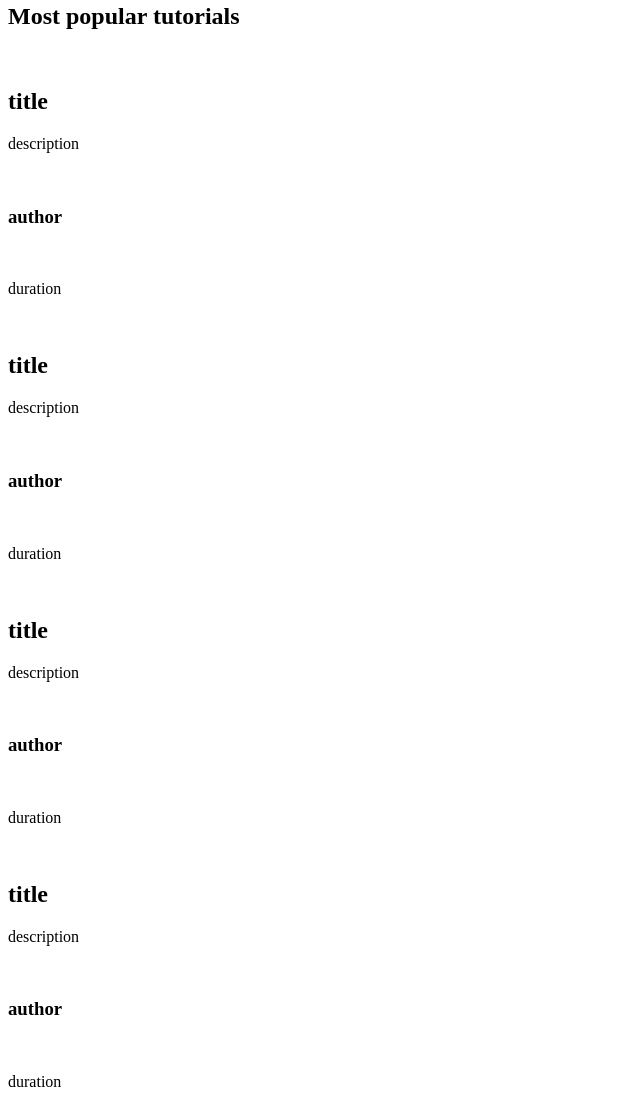
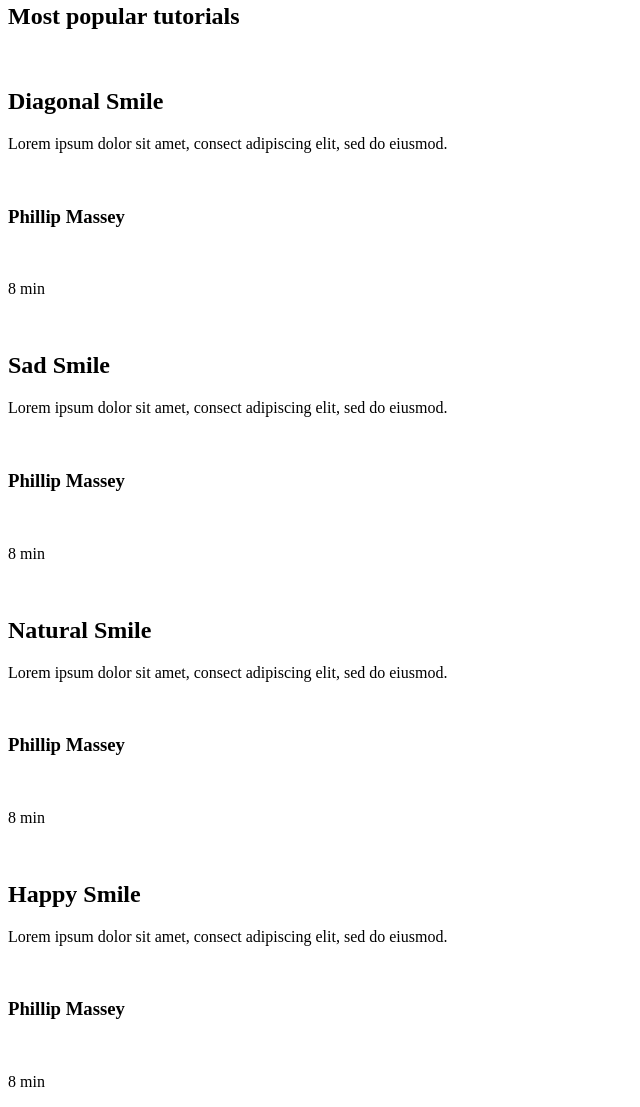
Before and after one commit to Zytronium/atlas-web-development, a plain HTML site: page html_advanced/index.html in a window 1280 px wide. Shown: the part 815-1922 px from the top of the page, without its empty margins (0-640 px from the left). Drawn offline with Linux system fonts and the light colour scheme.

Commit message:
Filled in the text for the videos section

```diff
--- a/html_advanced/index.html
+++ b/html_advanced/index.html
@@ -76,12 +76,12 @@
         <div>
             <div>
                 <img src="" alt="">
-                <h2 class="title">title</h2>
-                <p>description</p>
+                <h2 class="title">Diagonal Smile</h2>
+                <p>Lorem ipsum dolor sit amet, consect adipiscing elit, sed do eiusmod.</p>
                 <!-- Author Information -->
                 <div>
                     <img src="" alt="">
-                    <h3 class="title">author</h3>
+                    <h3 class="title">Phillip Massey</h3>
                 </div>
                 <!-- Rating -->
                 <div>
@@ -93,18 +93,18 @@
                         <img src="" alt="">
                         <img src="" alt="">
                     </div>
-                    <p>duration</p>
+                    <p>8 min</p>
                 </div>
             </div>
 
             <div>
                 <img src="" alt="">
-                <h2 class="title">title</h2>
-                <p>description</p>
+                <h2 class="title">Sad Smile</h2>
+                <p>Lorem ipsum dolor sit amet, consect adipiscing elit, sed do eiusmod.</p>
                 <!-- Author Information -->
                 <div>
                     <img src="" alt="">
-                    <h3 class="title">author</h3>
+                    <h3 class="title">Phillip Massey</h3>
                 </div>
                 <!-- Rating -->
                 <div>
@@ -116,18 +116,18 @@
                         <img src="" alt="">
                         <img src="" alt="">
                     </div>
-                    <p>duration</p>
+                    <p>8 min</p>
                 </div>
             </div>
 
             <div>
                 <img src="" alt="">
-                <h2 class="title">title</h2>
-                <p>description</p>
+                <h2 class="title">Natural Smile</h2>
+                <p>Lorem ipsum dolor sit amet, consect adipiscing elit, sed do eiusmod.</p>
                 <!-- Author Information -->
                 <div>
                     <img src="" alt="">
-                    <h3 class="title">author</h3>
+                    <h3 class="title">Phillip Massey</h3>
                 </div>
                 <!-- Rating -->
                 <div>
@@ -139,18 +139,18 @@
                         <img src="" alt="">
                         <img src="" alt="">
                     </div>
-                    <p>duration</p>
+                    <p>8 min</p>
                 </div>
             </div>
 
             <div>
                 <img src="" alt="">
-                <h2 class="title">title</h2>
-                <p>description</p>
+                <h2 class="title">Happy Smile</h2>
+                <p>Lorem ipsum dolor sit amet, consect adipiscing elit, sed do eiusmod.</p>
                 <!-- Author Information -->
                 <div>
                     <img src="" alt="">
-                    <h3 class="title">author</h3>
+                    <h3 class="title">Phillip Massey</h3>
                 </div>
                 <!-- Rating -->
                 <div>
@@ -162,7 +162,7 @@
                         <img src="" alt="">
                         <img src="" alt="">
                     </div>
-                    <p>duration</p>
+                    <p>8 min</p>
                 </div>
             </div>
         </div>
```
Also changed, not shown: 1 other file.
